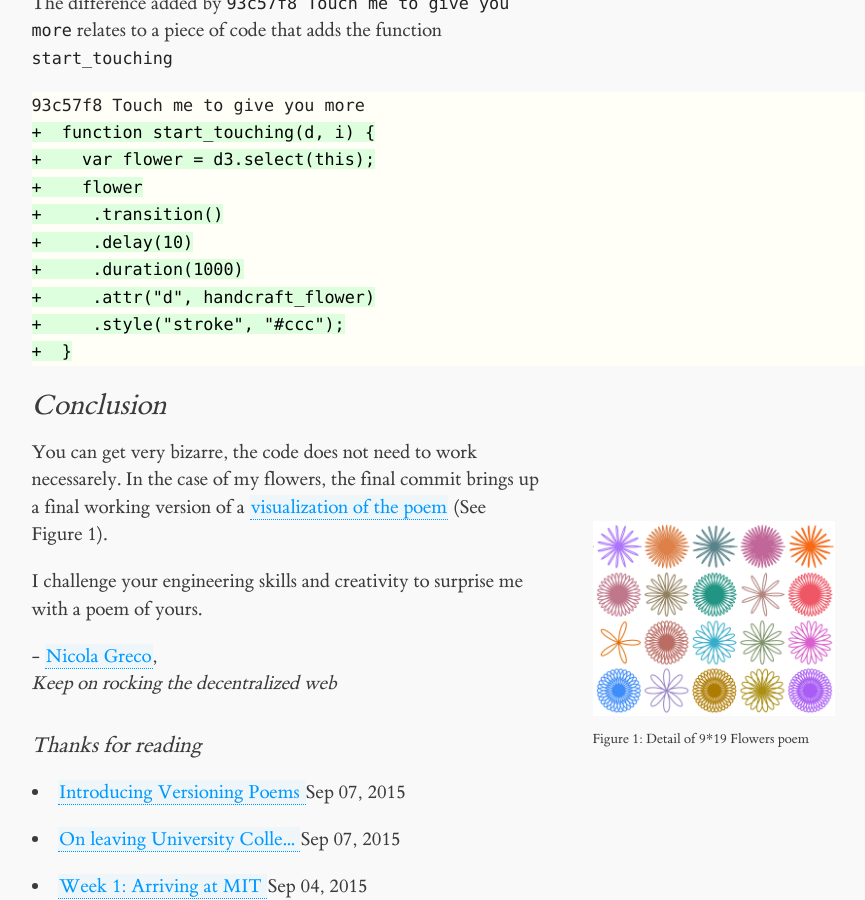
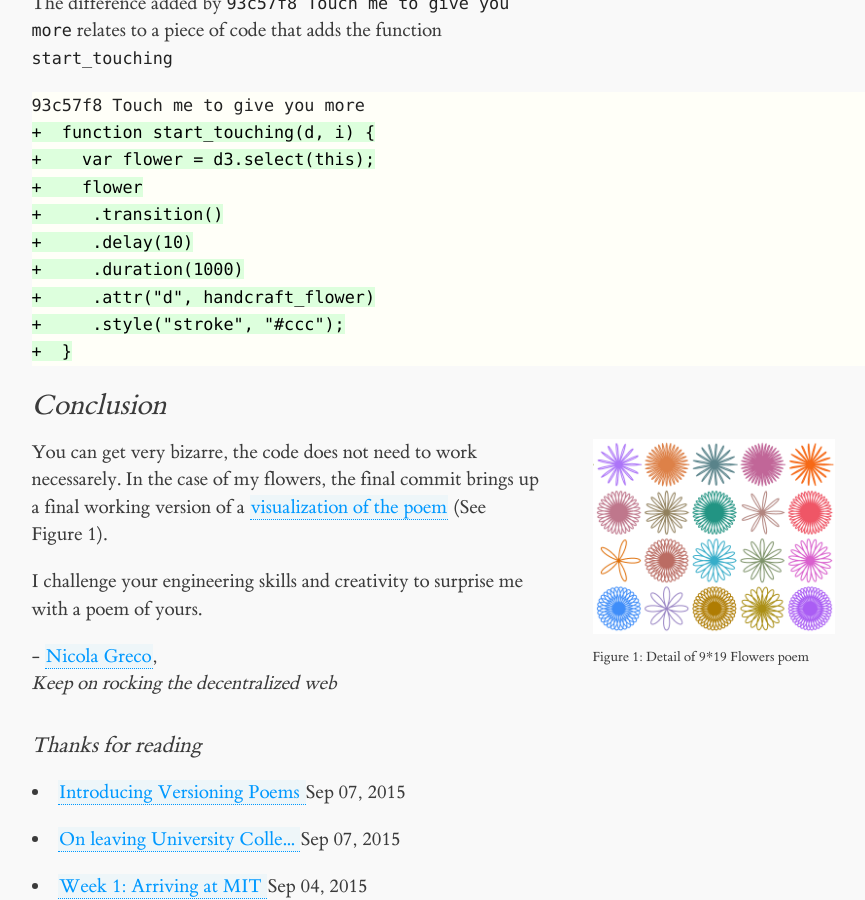
Before and after one commit to nicola/nicola.github.io, a Jekyll site: the page built from _posts/2015-09-07-versioning-poems.md, in a window 1280 px wide and 900 px high, scrolled down 1523 px. Shown: the whole window, without its empty margins (76-941 px from the left). Built offline with Jekyll 4.4.1, drawn with Linux system fonts in a browser that asks for light colours.

Commit message:
adding pic/2

```diff
--- a/_posts/2015-09-07-versioning-poems.md
+++ b/_posts/2015-09-07-versioning-poems.md
@@ -59,6 +59,6 @@ The difference added by `93c57f8 Touch me to give you more` relates to a piece o
 
 ## Conclusion
 
-You can get very bizarre, the code does not need to work necessarely. In the case of my flowers, the final commit brings up a final working version of a [visualization of the poem](http://nicola.io/flowers-poem/) (See Figure 1).{% marginfigure '/assets/img/flowers.png' 'Figure 1: Detail of 9*19 Flowers poem' %}
+{% marginfigure '/assets/img/flowers.png' 'Figure 1: Detail of 9*19 Flowers poem' %}You can get very bizarre, the code does not need to work necessarely. In the case of my flowers, the final commit brings up a final working version of a [visualization of the poem](http://nicola.io/flowers-poem/) (See Figure 1).
 
 I challenge your engineering skills and creativity to surprise me with a poem of yours.
```
